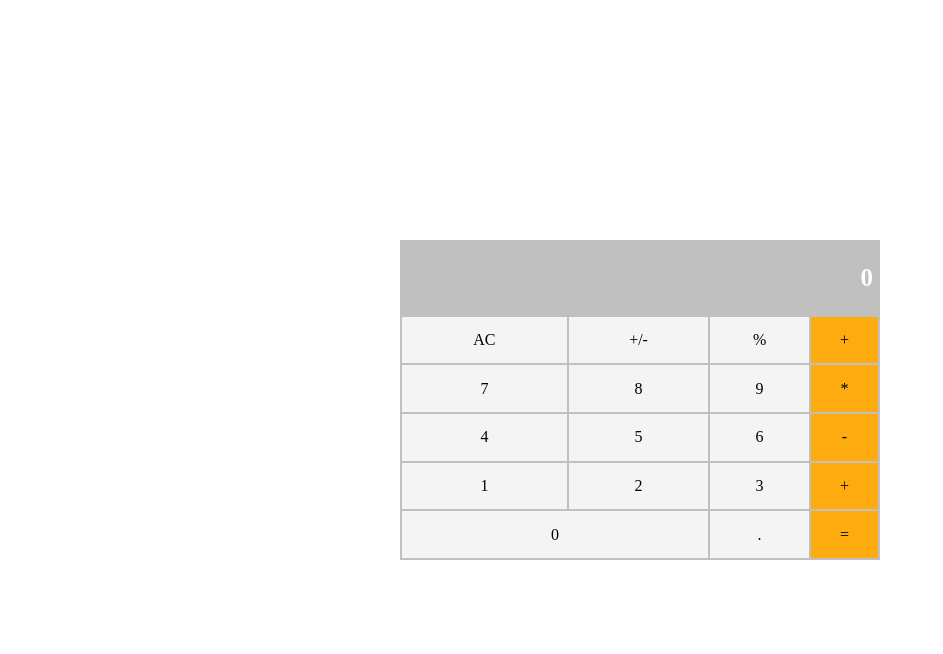
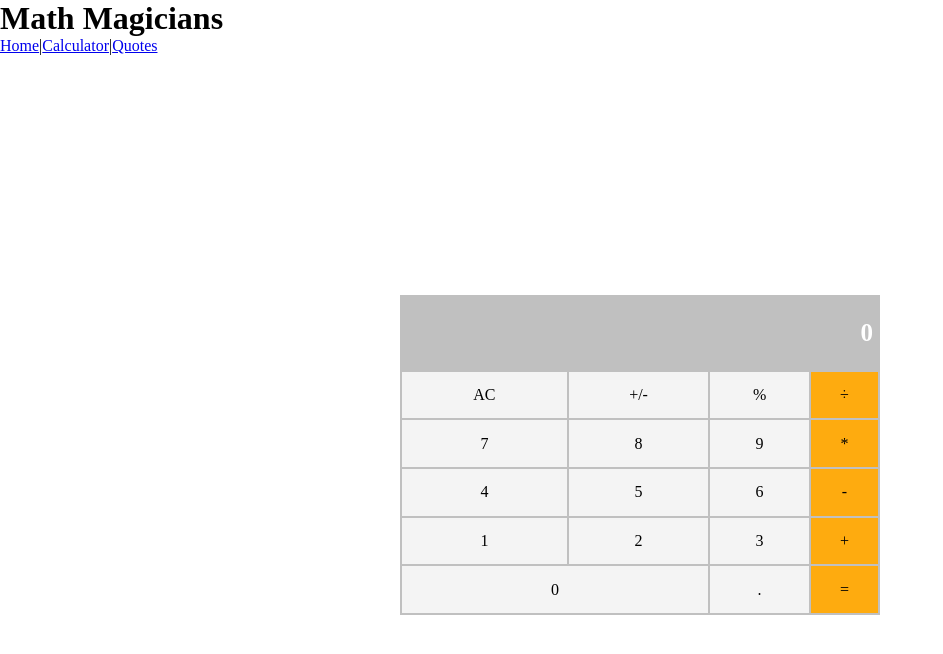
Before and after one commit to anyepeter/math-magician, a React (Create React App) app: page /calculator in a window 1280 px wide. Shown: the top 654 px of the page, without its empty margins (0-943 px from the left). Built offline with nearby package versions, Linux system fonts and the light colour scheme.

Commit message:
Add navbar

```diff
--- a/src/App.js
+++ b/src/App.js
@@ -9,9 +9,9 @@ function App() {
   return (
     <div>
       <Routes>
-        <Route path = '/' element = { <Home /> } />
-        <Route path = 'calculator' element={<Calculator />} />
-        <Route path = 'quotes' element={<Quotes />} />
+        <Route path="/" element={<Home />} />
+        <Route path="calculator" element={<Calculator />} />
+        <Route path="quotes" element={<Quotes />} />
 
       </Routes>
     </div>
--- a/src/components/calculator.js
+++ b/src/components/calculator.js
@@ -1,27 +1,28 @@
 /*eslint-disable*/
-import React from 'react';
+import { useState } from 'react';
 import calculate from '../logic/calculate';
+import Navigation from '../pages/navbar';
 
-class Calculate extends React.Component {
-  constructor(props) {
-    super(props);
-    this.state = {
-      total: 0,
-      next: null,
-      operation: null,
-    };
+const Calculator =() => {
+
+  const items = {
+    total: 0,
+    next: null,
+    operation: null
   }
+  const [state, setState] = useState(items);
 
 
-  render() {
-    const { total, next, operation } = this.state;
+
+    const { total, next, operation } = state;
     const buttonPress = (e) => {
-      this.setState(calculate(this.state, e.target.innerText));
+      setState(calculate(state, e.target.innerText));
     };
-    // const handleEven = (elem) => {
-    //   console.log(elem.keyCode);
-    // };
+
     return (
+      <>
+      <div> <Navigation /></div>
+
       <div className="calculator-container">
         <table>
           <tr className="table-row">
@@ -37,7 +38,7 @@ class Calculate extends React.Component {
             <td><p onClick={buttonPress}>AC</p></td>
             <td><p onClick={buttonPress}>+/-</p></td>
             <td><p onClick={buttonPress}>%</p></td>
-            <td className="operator"><p onClick={buttonPress}>+</p></td>
+            <td className="operator"><p onClick={buttonPress}>÷</p></td>
           </tr>
 
           <tr>
@@ -68,8 +69,9 @@ class Calculate extends React.Component {
           </tr>
         </table>
       </div>
+      </>
     );
-  }
+
 }
 
-export default Calculate;
+export default Calculator;
--- a/src/pages/home.js
+++ b/src/pages/home.js
@@ -1,8 +1,11 @@
 import React from 'react';
-
-const Home = () => {
-  return (
-    <main>
+import Navigation from './navbar';
+const Home = () => (
+  <>
+  <header>
+    <Navigation />
+  </header>
+  <main>
     <h2 className="welcome">Welcome to our page</h2>
     <div className="main-box">
       <p className="sub-box">
@@ -29,7 +32,7 @@ const Home = () => {
       </p>
     </div>
   </main>
-  );
-}
+  </>
+);
 
 export default Home;
--- /dev/null
+++ b/src/pages/navbar.js
@@ -0,0 +1,21 @@
+import React from 'react';
+import { Link } from 'react-router-dom';
+
+function Navigation() {
+  return (
+
+    <div className="nav-bar">
+      <div className="logo">
+        <h1 className="magicians">Math Magicians</h1>
+      </div>
+      <nav className="nav">
+        <Link className="links" to="/">Home</Link>
+        |
+        <Link className="links" to="/calculator">Calculator</Link>
+        |
+        <Link className="links" to="/Quotes">Quotes</Link>
+      </nav>
+    </div>
+  );
+}
+export default Navigation;
--- a/src/pages/quote.js
+++ b/src/pages/quote.js
@@ -1,11 +1,17 @@
 import React from 'react';
+import Navigation from './navbar';
 
 const Quotes = () => (
+  <>
+  <div>
+    <Navigation />
+  </div>
   <div>
     <p>
       Mathematics is not about numbers, equations, computations or algorithms;
       it is about understanding - William Paul Thurston.
     </p>
   </div>
+  </>
 );
 export default Quotes;
```
